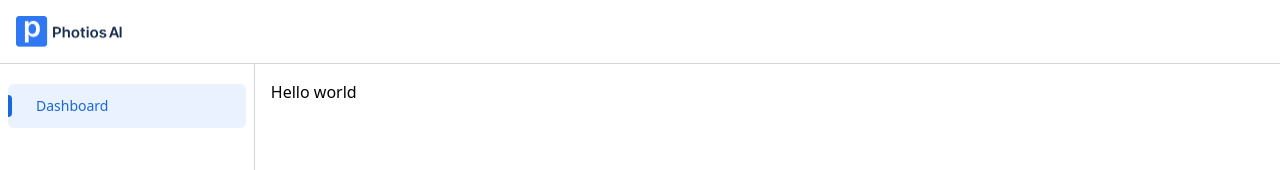
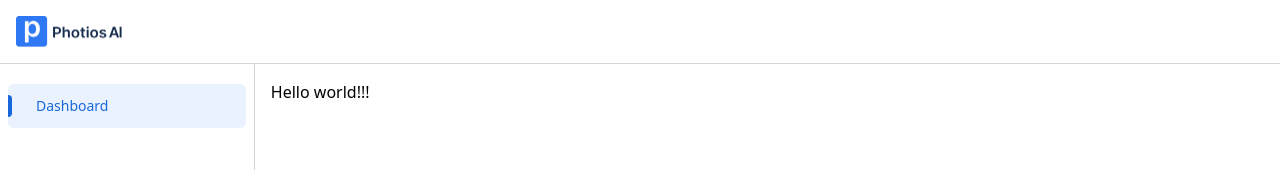
Before and after one commit to amit-talaura/review_dashboard, a React (Vite) app: page / in a window 1280 px wide. Shown: the top 170 px of the page. Built offline with nearby package versions, Linux system fonts and the light colour scheme; sample sign-in values are in the browser's storage.

Commit message:
Index change

```diff
--- a/src/pages/Index.jsx
+++ b/src/pages/Index.jsx
@@ -1,7 +1,7 @@
 import React from "react";
 
 const Index = () => {
-  return <div>Hello world</div>;
+  return <div>Hello world!!!</div>;
 };
 
 export default Index;
```
